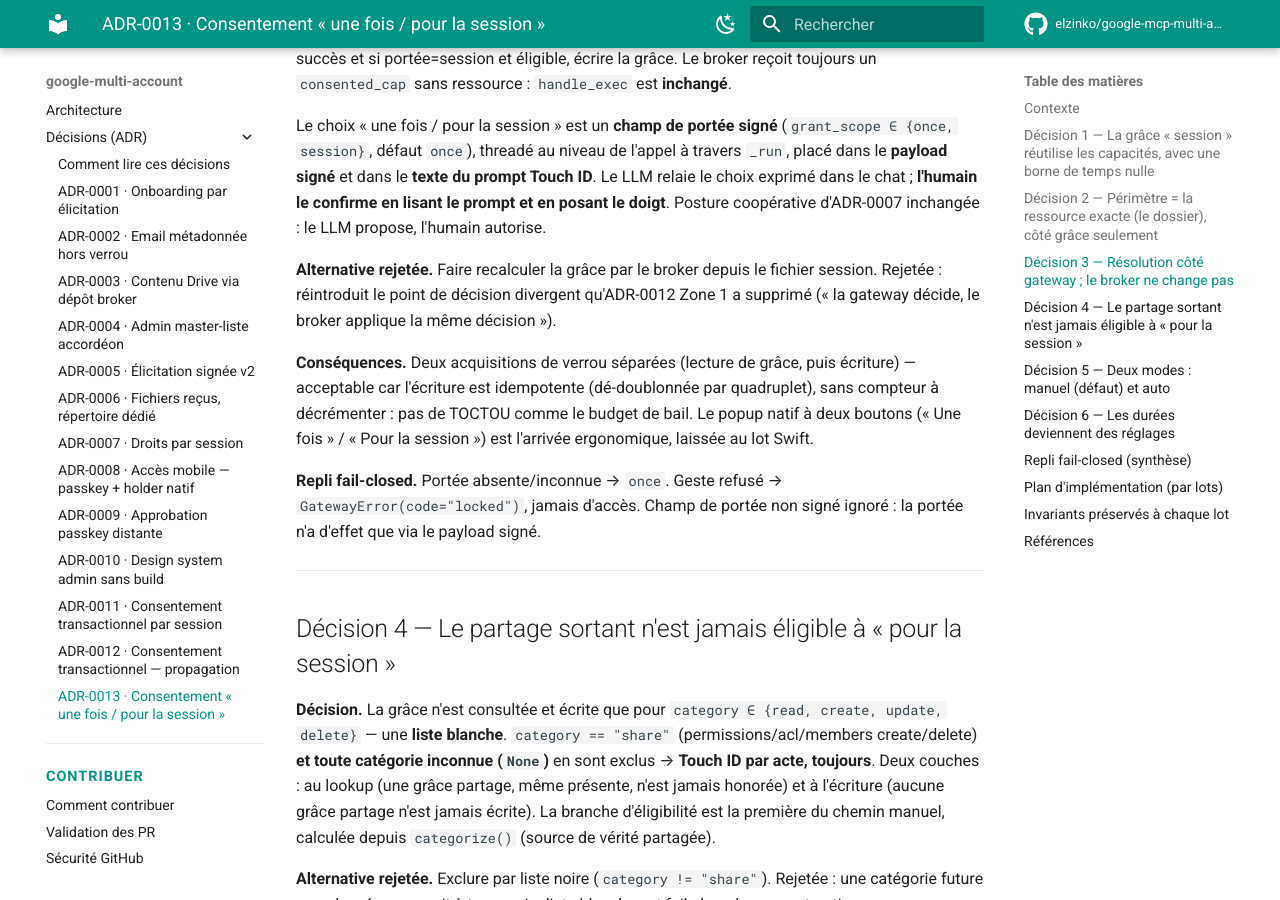
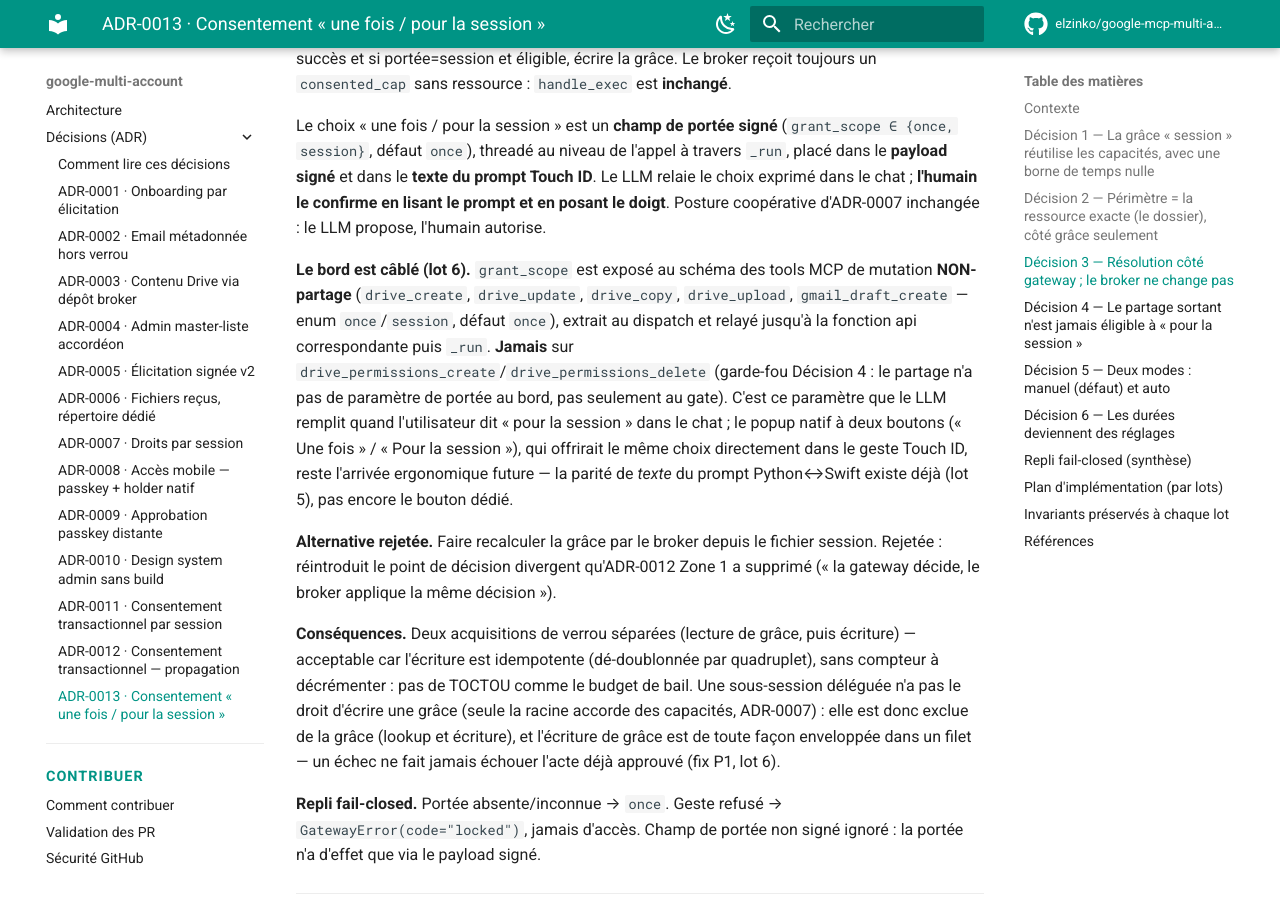
Before and after one commit to elzinko/google-mcp-multi-account, an MkDocs documentation site: the page built from docs/adr/ADR-0013-consentement-une-fois-ou-session.md, in a window 1280 px wide and 900 px high, scrolled down 3782 px. Built offline with MkDocs 1.6.1 and Material for MkDocs 9.7.7, drawn with Linux system fonts in a browser that asks for light colours; comment, search, counter and statistics services are not loaded; some of the changed text lies outside the part shown.

Commit message:
docs(adr-0013): lot 6 câblé, critères d'acceptation cochés
ADR-0013 Décision 3 : documente que le bord est câblé (grant_scope
exposé sur les 5 tools MCP de mutation non-partage), le popup Swift à
2 boutons restant le raffinement ergonomique futur. Plan de lots +
fichiers exacts : ajoute le lot 6.

Fiche 20260920141424574 : coche les 6 critères d'acceptation désormais
couverts par les tests (bout en bout via les tools MCP, partage jamais
exposé, durées refusant 0).

Co-Authored-By: Claude Opus 4.8 <noreply@anthropic.com>

```diff
--- a/docs/adr/ADR-0013-consentement-une-fois-ou-session.md
+++ b/docs/adr/ADR-0013-consentement-une-fois-ou-session.md
@@ -70,9 +70,11 @@ flowchart TD
 
 Le choix « une fois / pour la session » est un **champ de portée signé** (`grant_scope ∈ {once, session}`, défaut `once`), threadé au niveau de l'appel à travers `_run`, placé dans le **payload signé** et dans le **texte du prompt Touch ID**. Le LLM relaie le choix exprimé dans le chat ; **l'humain le confirme en lisant le prompt et en posant le doigt**. Posture coopérative d'ADR-0007 inchangée : le LLM propose, l'humain autorise.
 
+**Le bord est câblé (lot 6).** `grant_scope` est exposé au schéma des tools MCP de mutation **NON-partage** (`drive_create`, `drive_update`, `drive_copy`, `drive_upload`, `gmail_draft_create` — enum `once`/`session`, défaut `once`), extrait au dispatch et relayé jusqu'à la fonction api correspondante puis `_run`. **Jamais** sur `drive_permissions_create`/`drive_permissions_delete` (garde-fou Décision 4 : le partage n'a pas de paramètre de portée au bord, pas seulement au gate). C'est ce paramètre que le LLM remplit quand l'utilisateur dit « pour la session » dans le chat ; le popup natif à deux boutons (« Une fois » / « Pour la session »), qui offrirait le même choix directement dans le geste Touch ID, reste l'arrivée ergonomique future — la parité de *texte* du prompt Python↔Swift existe déjà (lot 5), pas encore le bouton dédié.
+
 **Alternative rejetée.** Faire recalculer la grâce par le broker depuis le fichier session. Rejetée : réintroduit le point de décision divergent qu'ADR-0012 Zone 1 a supprimé (« la gateway décide, le broker applique la même décision »).
 
-**Conséquences.** Deux acquisitions de verrou séparées (lecture de grâce, puis écriture) — acceptable car l'écriture est idempotente (dé-doublonnée par quadruplet), sans compteur à décrémenter : pas de TOCTOU comme le budget de bail. Le popup natif à deux boutons (« Une fois » / « Pour la session ») est l'arrivée ergonomique, laissée au lot Swift.
+**Conséquences.** Deux acquisitions de verrou séparées (lecture de grâce, puis écriture) — acceptable car l'écriture est idempotente (dé-doublonnée par quadruplet), sans compteur à décrémenter : pas de TOCTOU comme le budget de bail. Une sous-session déléguée n'a pas le droit d'écrire une grâce (seule la racine accorde des capacités, ADR-0007) : elle est donc exclue de la grâce (lookup et écriture), et l'écriture de grâce est de toute façon enveloppée dans un filet — un échec ne fait jamais échouer l'acte déjà approuvé (fix P1, lot 6).
 
 **Repli fail-closed.** Portée absente/inconnue → `once`. Geste refusé → `GatewayError(code="locked")`, jamais d'accès. Champ de portée non signé ignoré : la portée n'a d'effet que via le payload signé.
 
@@ -144,6 +146,7 @@ flowchart LR
 | **3** | Portée signée `grant_scope` dans `build_payload` + `prompt_from_payload` (Python) ; threadée par `_run` → `_transactional_gate`. | **Hermétique.** Octets canoniques du payload avec/sans `grant_scope` (mock HMAC) ; prompt affiche la portée. |
 | **4** | Cœur `_transactional_gate` : garde-fou partage (liste blanche) → lookup grâce → geste → écriture grâce si `session` + éligible + ressource. | **Hermétique.** 2ᵉ acte même dossier passe sans geste ; dossier différent redemande ; partage redemande même après « session » ; write sans ressource → « once ». |
 | **5** | Admin : sélecteur mode (`auto`/`manuel`) + réglages TTL session / fenêtre auto ; retrait `session_unlock` en transactionnel ; parité prompt Swift + test manuel `tests/manuels/`. | **Hermétique** (endpoints admin, refus `session_unlock` en transac, non-régression flag OFF) **+ non hermétique** (Swift + Touch ID réel, deux conversations). |
+| **6** | Le dernier fil : `grant_scope` exposé au schéma + dispatch des 5 tools MCP de mutation non-partage (jamais sur le partage) ; fix P1 sous-session déléguée (grâce jamais écrite par un enfant, échec d'écriture jamais fatal à l'acte) ; fix P2 durées admin refusent `0` ; catégorie inconnue déjà exclue par la liste blanche (Décision 4), testée explicitement. | **Hermétique.** Schéma/dispatch MCP, bout en bout via `drive_create` (même dossier sans geste, autre dossier redemande), sous-session déléguée + scope=session (acte passe, aucune grâce, pas d'exception), catégorie inconnue jamais éligible, CLI refuse `0`. |
 
 **Fichiers exacts par lot.**
 
@@ -152,6 +155,7 @@ flowchart LR
 - **Lot 3** : `gateway/elicitation.py` (`build_payload`, `prompt_from_payload`) ; `gateway/api.py` (`_run` signature/threading). Test : `scripts/test.sh` (octets canoniques).
 - **Lot 4** : `gateway/api.py` (`_transactional_gate`) — c'est le lot central. Test : `scripts/test.sh` (les 4 critères d'acceptation).
 - **Lot 5** : `admin/server.js`, `admin/index.html` (sélecteur + réglages) ; `gateway/sessions.py` (`session_unlock` : refus en transac) ; `scripts/elicitation-sign.swift` (`promptText` : parité portée) ; `tests/manuels/`.
+- **Lot 6** : `gateway/mcp_server.py` (`_GRANT_SCOPE_PROPERTY`, schéma + `DISPATCH` des 5 tools de mutation non-partage) ; `gateway/api.py` (`drive_create`/`drive_update`/`drive_copy`/`drive_upload`/`gmail_create_draft` acceptent `grant_scope` et le relaient à `_run` ; `_transactional_gate` : `_is_delegated_session`, garde (a) éligibilité, garde (b) écriture de grâce protégée) ; `bin/mag` (`_tx_set_int` : refuse `0`). Test : `scripts/test.sh` (section « ADR-0013 lot 6 »).
 
 ---
 
```
Also changed, not shown: features/20260920141424574_consentement-une-fois-ou-session.md (+14 -10 lines).
